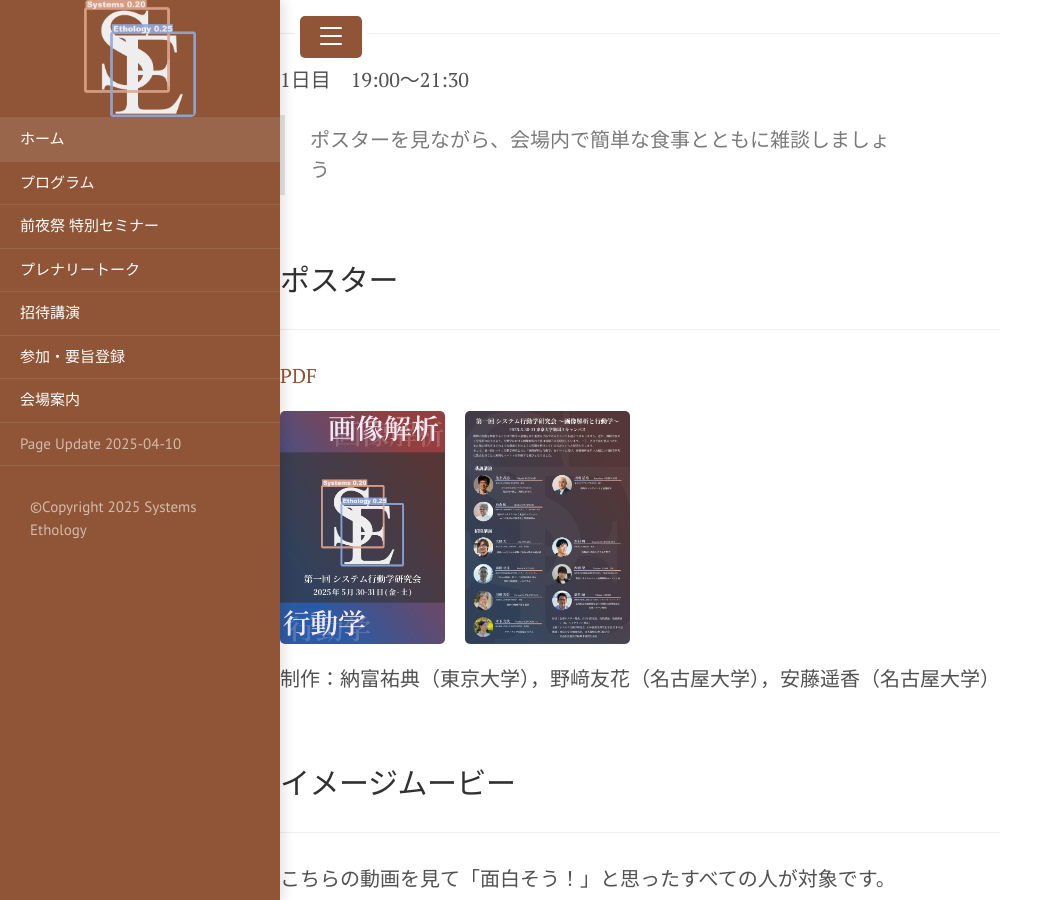
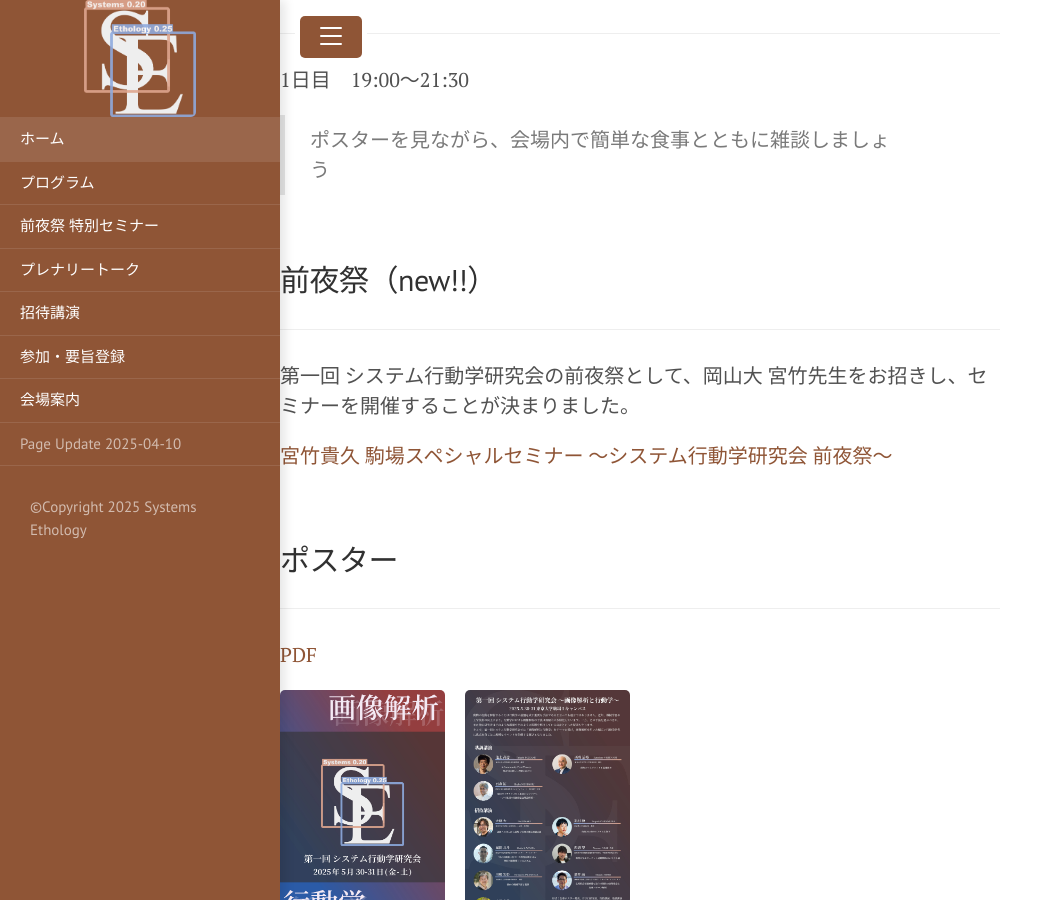
Before and after one commit to SystemsEthology/website, a Jekyll site: the page built from event_01/conference01_home.md, in a window 1280 px wide and 900 px high, scrolled down 1970 px. Shown: the whole window, without its empty margins (0-1063 px from the left). Built offline with Jekyll 4.4.1, drawn with Linux system fonts in a browser that asks for light colours.

Commit message:
Update conference01_home.md

```diff
--- a/event_01/conference01_home.md
+++ b/event_01/conference01_home.md
@@ -49,6 +49,15 @@ title: Home
 > ポスターを見ながら、会場内で簡単な食事とともに雑談しましょう
 
 <br>
+
+## 前夜祭（new!!）
+***
+第一回 システム行動学研究会の前夜祭として、岡山大 宮竹先生をお招きし、セミナーを開催することが決まりました。
+
+<a href="{{ site.baseurl }}/event_01/conference01_eve" target="_blank" rel="noopener noreferrer">宮竹貴久 駒場スペシャルセミナー ～システム行動学研究会 前夜祭～</a>
+
+<br>
+
 
 ## ポスター
 ***
```
